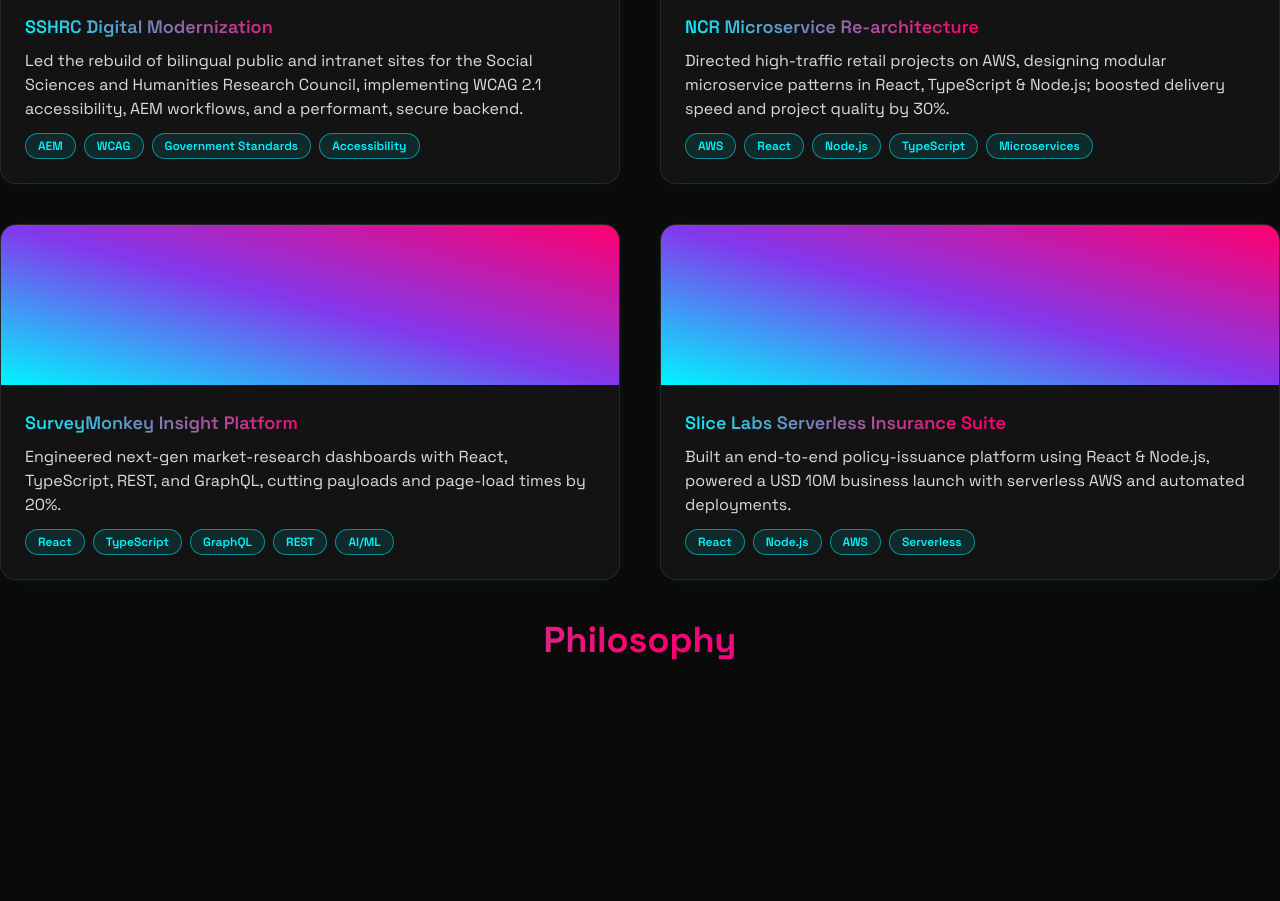
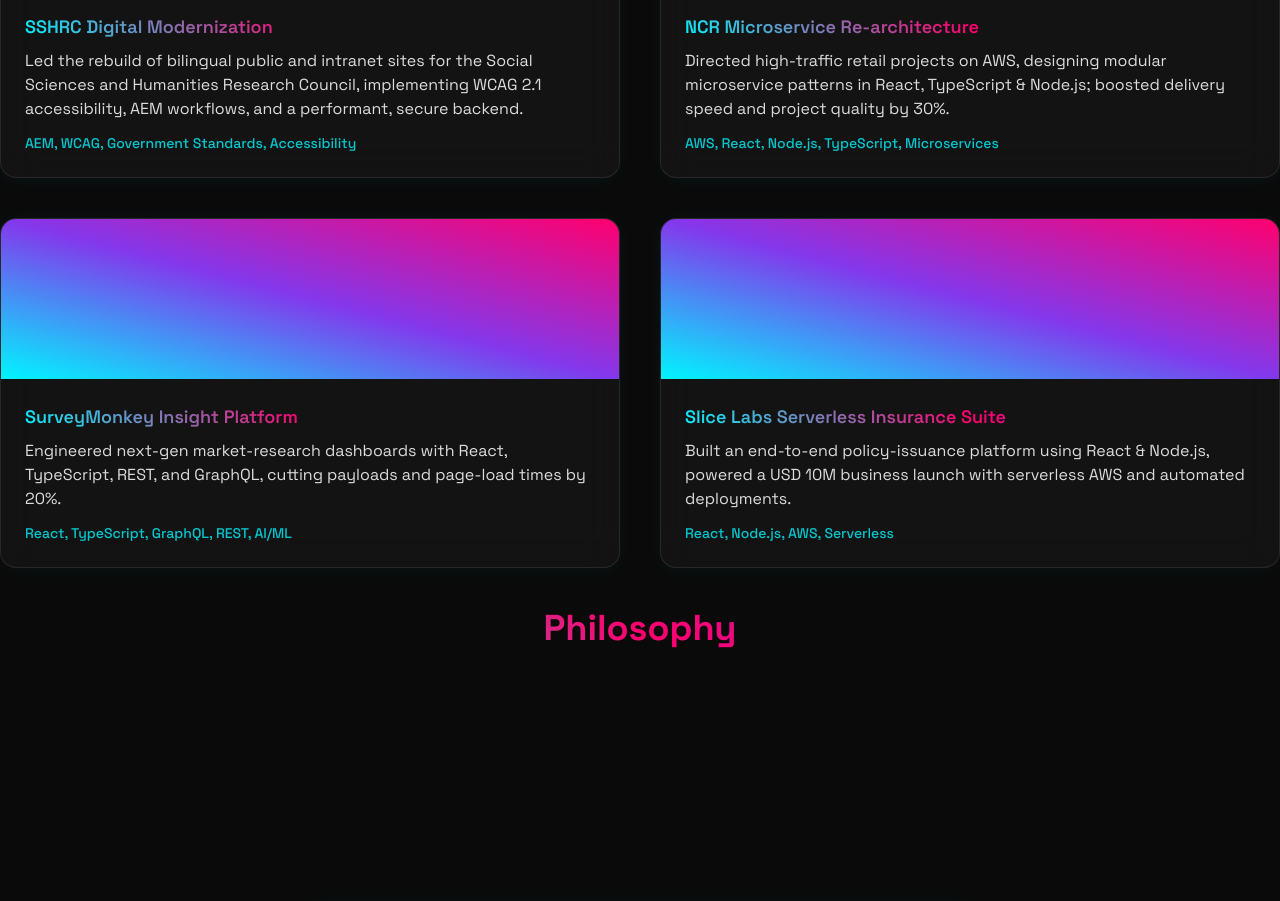
Before and after one commit to sreepurnajasti/sreepurnajasti.github.io, a React (Vite) app: page / in a window 1280 px wide. Shown: the part 2420-3321 px from the top of the page. Built offline with nearby package versions, Linux system fonts and the light colour scheme.

Commit message:
Remove gradient pill from projects
Remove the gradient background from the tech tags in the signature projects section.

```diff
--- a/src/pages/Index.tsx
+++ b/src/pages/Index.tsx
@@ -1,4 +1,3 @@
-
 import React, { useEffect } from "react";
 import AnimatedBackground from "@/components/AnimatedBackground";
 import CustomCursor from "@/components/CustomCursor";
@@ -244,10 +243,9 @@ export default function Index() {
               <div className="project-content p-6">
                 <h3 className="project-title text-lg font-semibold heading-gradient mb-2">{proj.title}</h3>
                 <div className="text-light opacity-85 text-base mb-3">{proj.desc}</div>
-                <div className="project-tech flex flex-wrap gap-2 mt-1">
-                  {proj.tech.map(t => (
-                    <span key={t} className="tech-tag bg-primary/10 text-primary border border-primary/50 rounded-full px-3 py-1 text-xs font-semibold">{t}</span>
-                  ))}
+                {/* Render tech as plain text, comma-separated */}
+                <div className="project-tech mt-1 text-primary/80 font-medium text-sm">
+                  {proj.tech.join(', ')}
                 </div>
               </div>
             </div>
```
